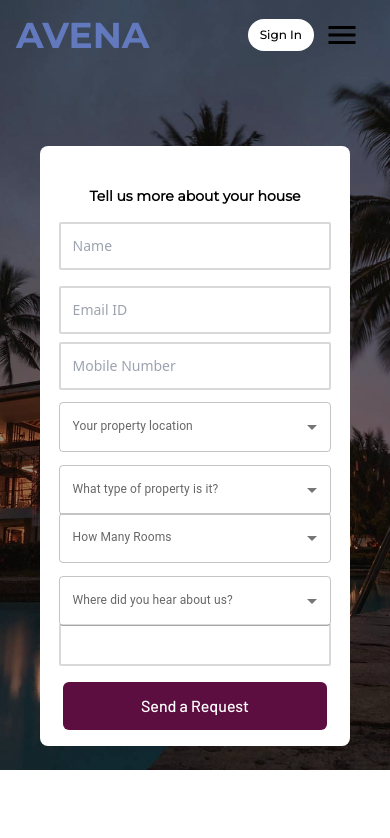
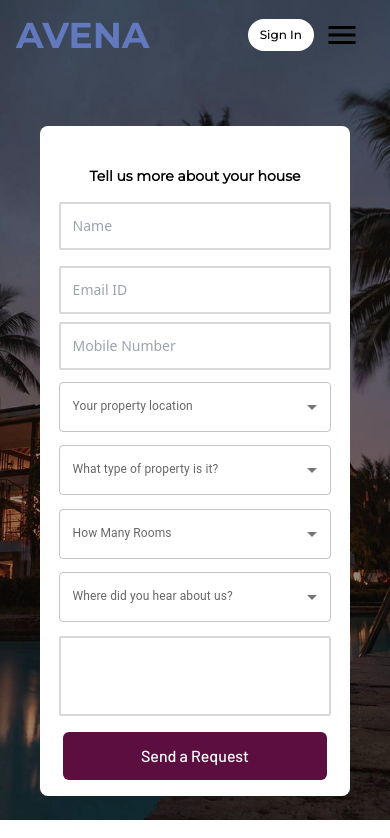
Before and after one commit to CoderAnshul/hotel-web, a React app: page /listyourproperty in a window 390 px wide. Shown: the top 838 px of the page. Built offline with nearby package versions, Linux system fonts and the light colour scheme; the HTML template or start-up script is replaced by a standard one.

Commit message:
updation of css with proper optimization

```diff
--- a/src/Pages/ListYourProperty.jsx
+++ b/src/Pages/ListYourProperty.jsx
@@ -35,12 +35,12 @@ const ListYourProperty = () => {
 
   return (
     <>
-      <div className="min-h-[770px] max-h-[800px] h-[700px]  lg:max-h-[600px] w-full relative overflow-hidden mb-14">
+      <div className="min-h-[820px] max-h-[850px] h-[700px]  lg:max-h-[600px] w-full relative overflow-hidden mb-14">
         <div className="darkoverlay absolute h-full w-full bg-[#00000069] z-20"></div>
         <div className="wrapper h-full w-full object-center flex justify-center items-center lg:block">
           <form
             // className="absolute bg-white py-4 min-h-[70vh] rounded-lg z-50 right-[12%] sm:min-w-[480px] flex flex-col lg:min-w-[480px] justify-center items-center bottom-4"
-            className="min-h-[400px] py-4  w-[310px] max-h-[600px] lg:min-w-[480px] sm:min-w-[480px] lg:min-h-[500px] absolute z-50 bg-white md:bottom-[5%] md:right-[12%] bottom-6 rounded-lg flex flex-col items-center text-black "
+            className="min-h-[400px] py-4  w-[310px] max-h-[800px] lg:min-w-[480px] sm:min-w-[480px] lg:min-h-[500px] absolute z-50 bg-white md:bottom-[5%] md:right-[12%] bottom-6 rounded-lg flex flex-col items-center text-black "
             action=""
           >
             <h1 className="text-sm text-center font-primaryRegular font-bold mt-6 mb-4">
@@ -75,7 +75,7 @@ const ListYourProperty = () => {
               />
             </div>
 
-            <div className="w-[88%] lg:flex md:gap-2 ">
+            <div className="w-[88%] lg:flex md:gap-2 mb-4 lg:mb-0">
               <Box sx={{ minWidth: "49%" , marginBottom:"15px" }}>
                 <FormControl fullWidth sx={{ height: "48px" }}>
                   <InputLabel
@@ -177,7 +177,7 @@ const ListYourProperty = () => {
               </Box>
             </div>
 
-           <textarea name="textarea" id="" className="w-[88%] h-20 border-2 border-black border-opacity-15 rounded-sm resize-none outline-none"></textarea>
+           <textarea name="textarea" id="" className="w-[88%] h-20 mt-4 md:mt-0 border-2 border-black border-opacity-15 rounded-sm resize-none outline-none"></textarea>
 
             <button className="p-3 pl-10 pr-10 mt-4 w-[85%] bg-[#5D0E41] text-white transition-all hover:bg-[#000] font-Barlow rounded-md">
               Send a Request
```
